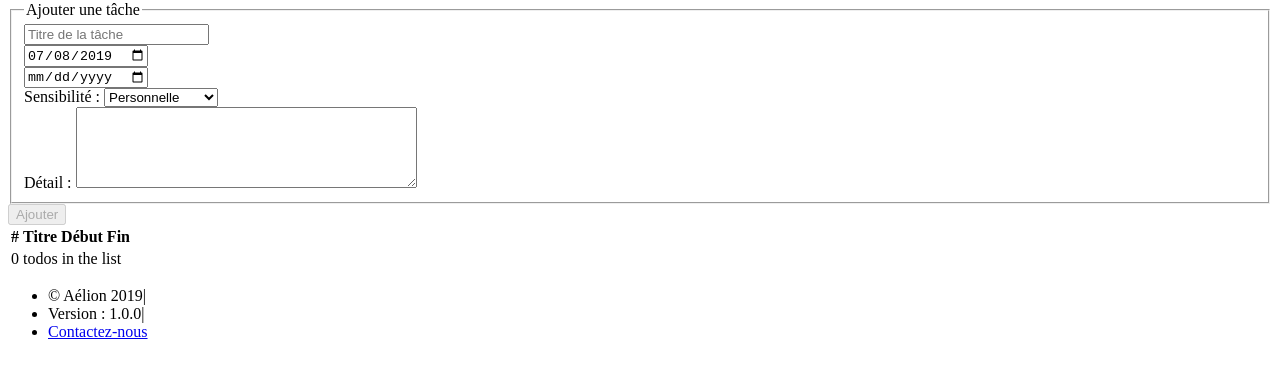
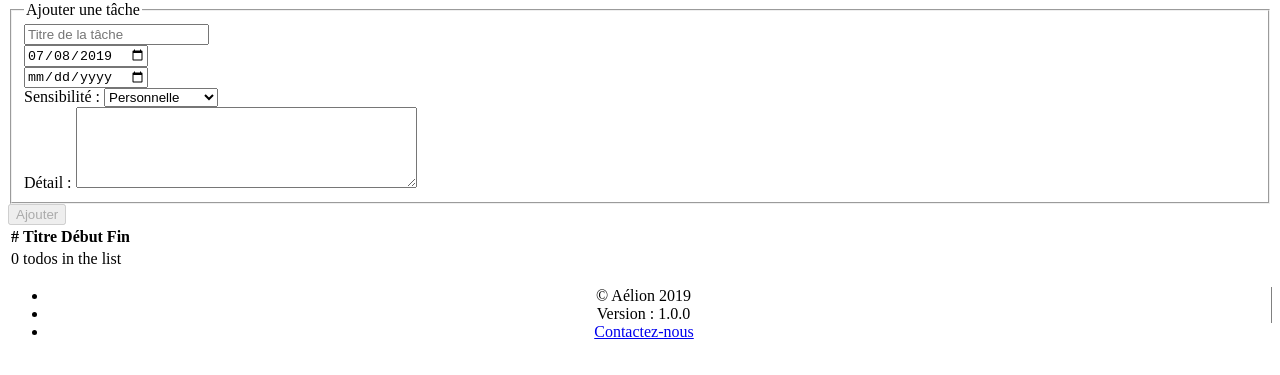
Before and after one commit to dacodemaniak/simple-todo, a website built with webpack: page index.html in a window 1280 px wide. Shown: the part 79-454 px from the top of the page. Built offline with nearby package versions, Linux system fonts and the light colour scheme; files whose address does not match are found by name.

Commit message:
Update footer css

```diff
--- a/assets/css/custom.css
+++ b/assets/css/custom.css
@@ -1,7 +1,9 @@
-footer ul li::after {
-    content: "|"
+footer ul li:last-child {
+    border-right: none;
 }
 
-footer ul li:last-child::after {
-    content: ""
+footer ul li {
+    padding-right: 2em;
+    border-right: 1px solid rgba(128, 128, 128, 1);
+    text-align: center;
 }
```
Also changed, not shown: dist/main.bundle.js (deleted), 1 other file.
